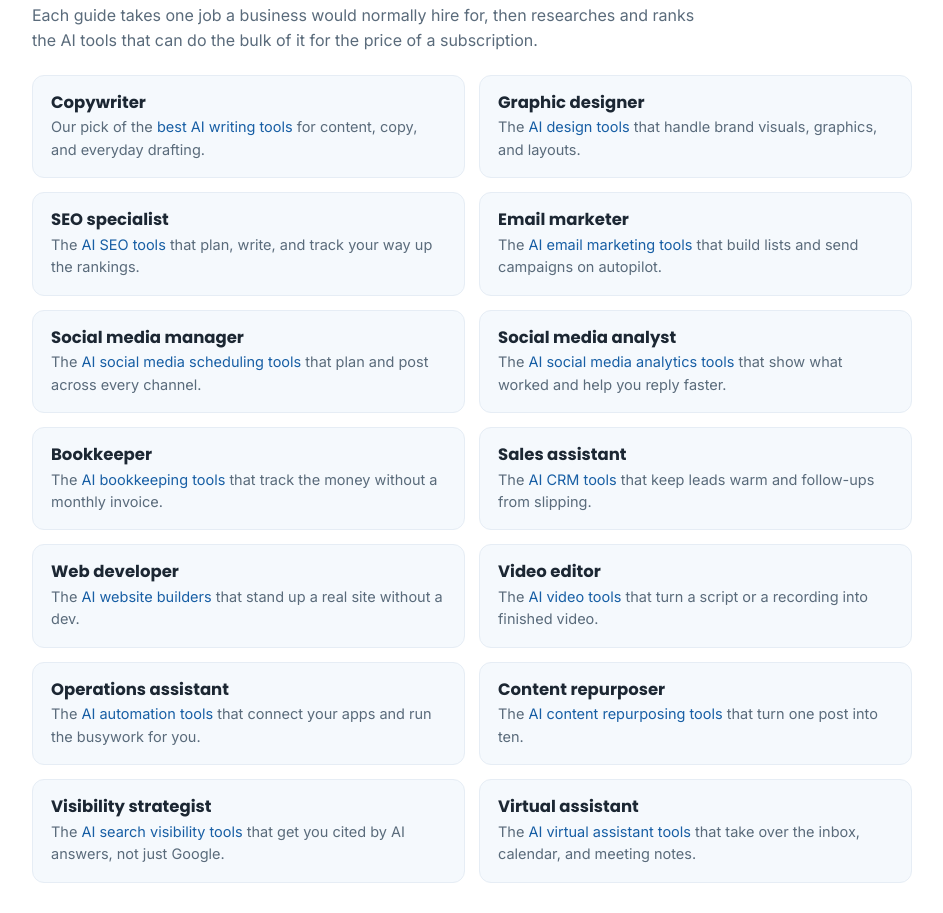
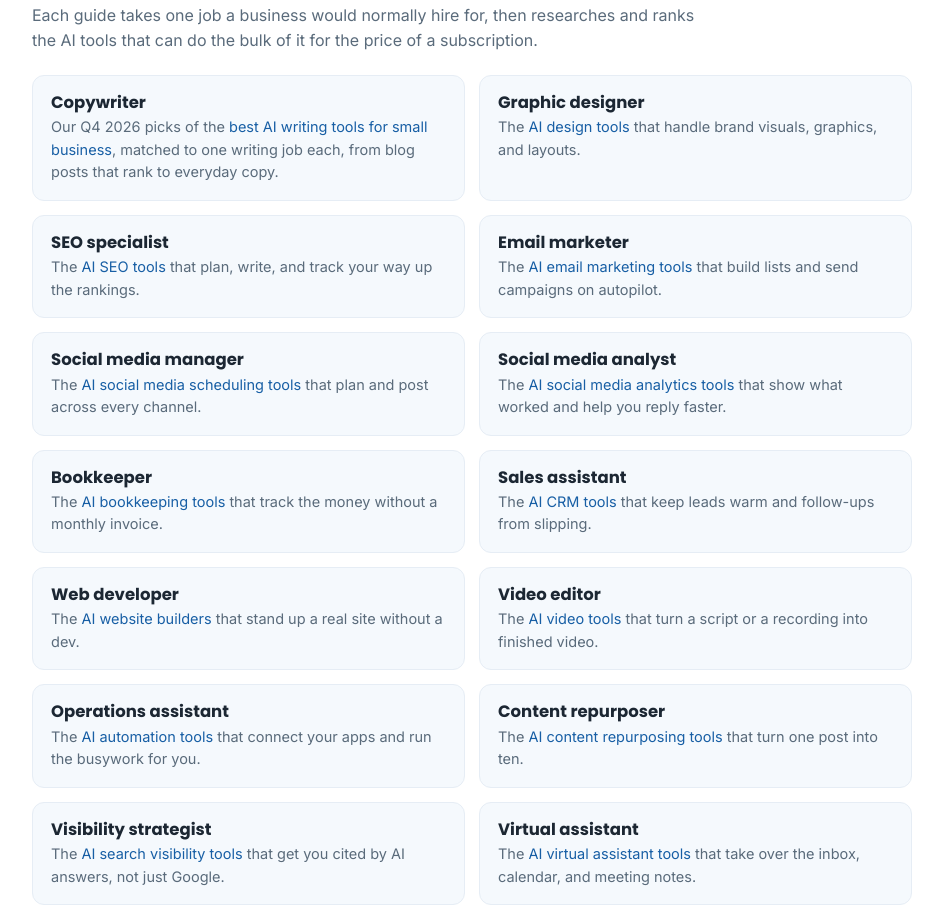
Before and after one commit to NoHireNeeded/nohireneeded.github.io, a plain HTML site: page index.html in a window 1280 px wide. Shown: the part 891-1804 px from the top of the page, without its empty margins (168-1111 px from the left). Drawn offline with Linux system fonts and the light colour scheme.

Commit message:
Refresh AI writing tools link for Q4 2026

```diff
--- a/index.html
+++ b/index.html
@@ -139,7 +139,7 @@
       <div class="grid">
         <div class="card">
           <h3>Copywriter</h3>
-          <p>Our pick of the <a href="https://nohireneeded.com/ai-writing-tools/">best AI writing tools</a> for content, copy, and everyday drafting.</p>
+          <p>Our Q4 2026 picks of the <a href="https://nohireneeded.com/ai-writing-tools/">best AI writing tools for small business</a>, matched to one writing job each, from blog posts that rank to everyday copy.</p>
         </div>
         <div class="card">
           <h3>Graphic designer</h3>
```
